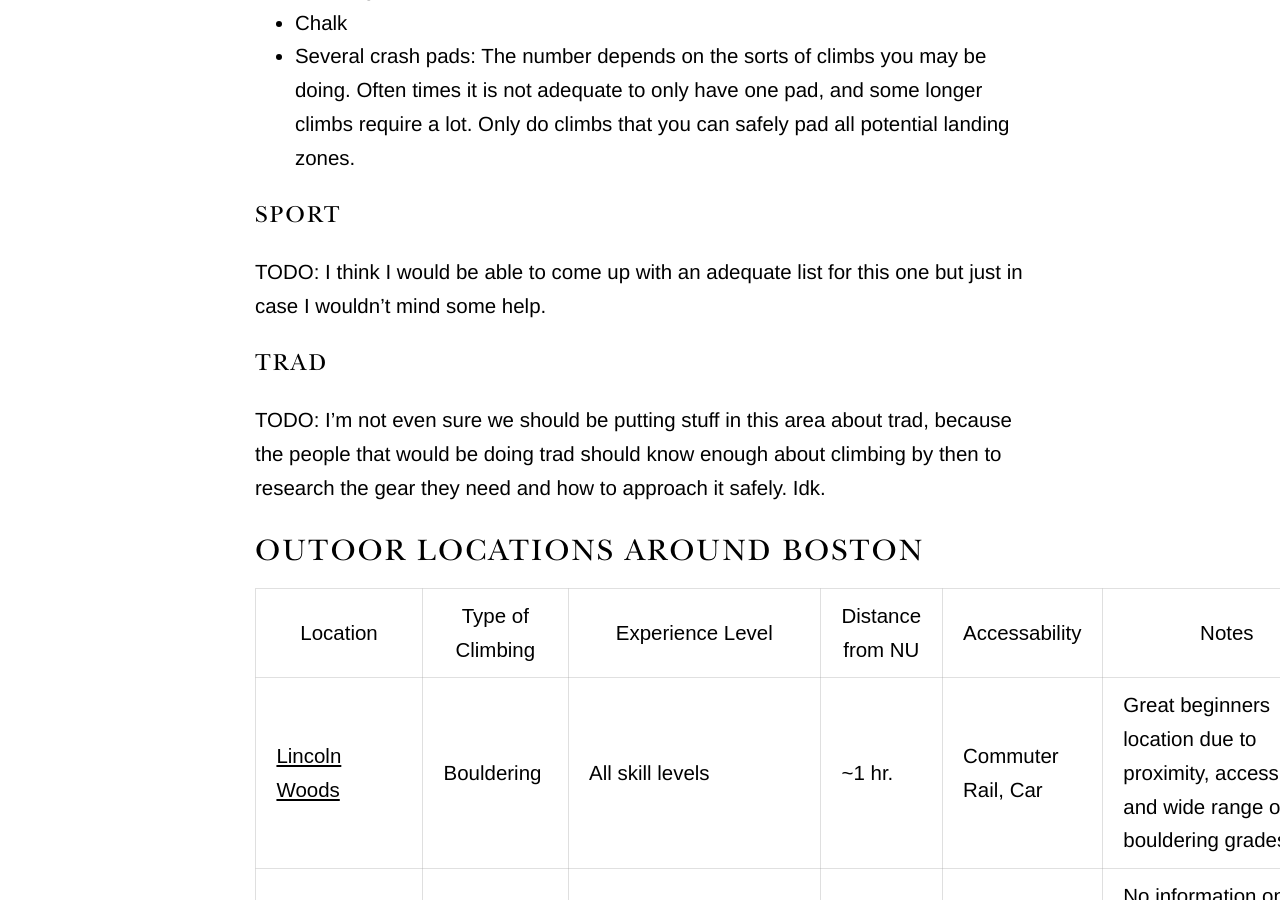
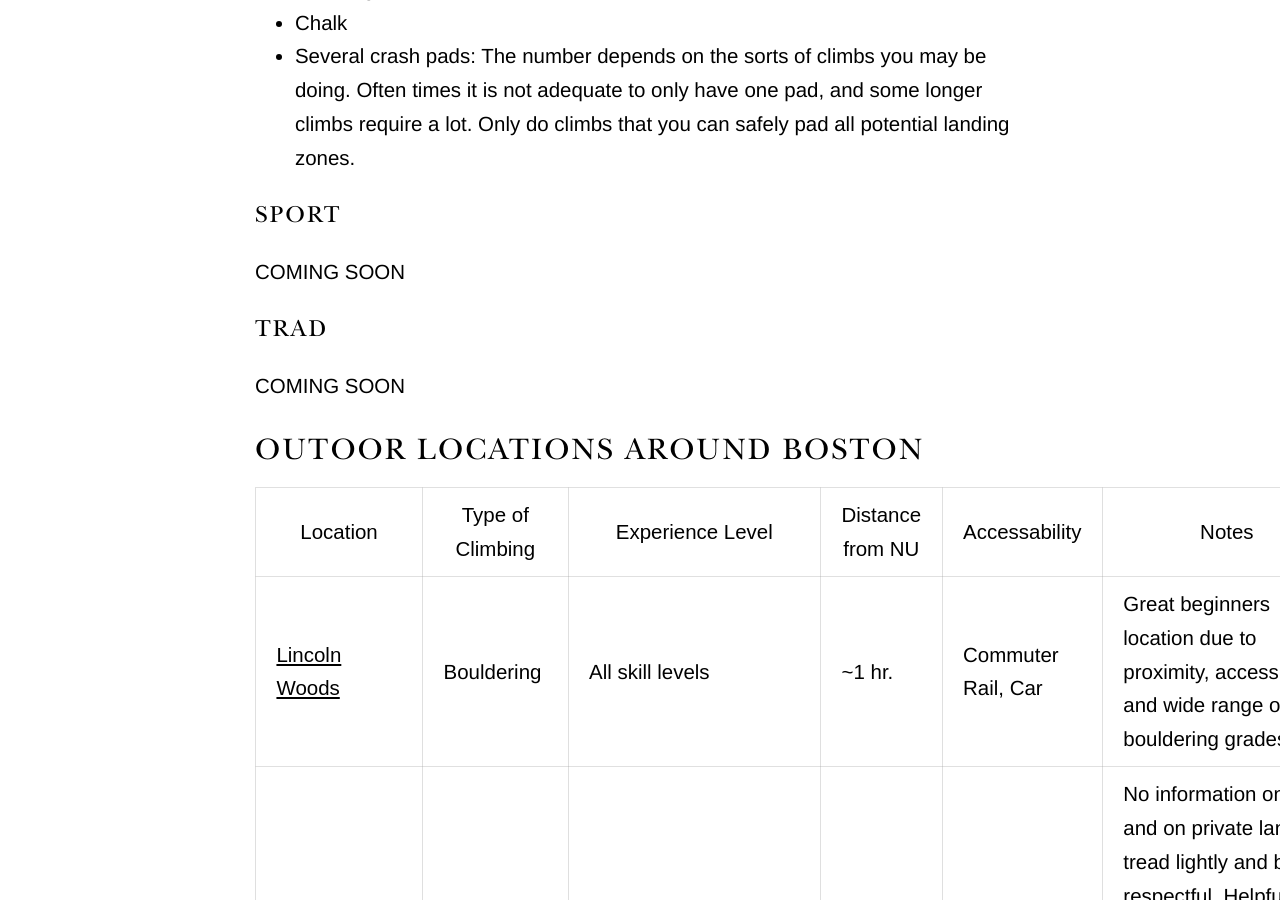
Before and after one commit to NortheasternClimbing/northeasternclimbing.github.io, a Jekyll site: the page built from nrc/wiki/outdoors.md, in a window 1280 px wide and 900 px high, scrolled down 1579 px. Built offline with Jekyll 4.4.1, drawn with Linux system fonts in a browser that asks for light colours.

Commit message:
Removed notes to self

```diff
--- a/nrc/wiki/outdoors.md
+++ b/nrc/wiki/outdoors.md
@@ -24,10 +24,14 @@ You can learn more about all the gear mentioned here on the [Gear](../gear) wiki
 - Several crash pads: The number depends on the sorts of climbs you may be doing. Often times it is not adequate to only have one pad, and some longer climbs require a lot. Only do climbs that you can safely pad all potential landing zones.
 
 ### Sport
-TODO: I think I would be able to come up with an adequate list for this one but just in case I wouldn't mind some help.
+COMING SOON
+
+[//]: # (I think I would be able to come up with an adequate list for this one but just in case I wouldn't mind some help.)
 
 ### Trad
-TODO: I'm not even sure we should be putting stuff in this area about trad, because the people that would be doing trad should know enough about climbing by then to research the gear they need and how to approach it safely. Idk.
+COMING SOON
+
+[//]: # (I'm not even sure we should be putting stuff in this area about trad, because the people that would be doing trad should know enough about climbing by then to research the gear they need and how to approach it safely. Idk.)
 
 ## Outoor Locations Around Boston
 
```
